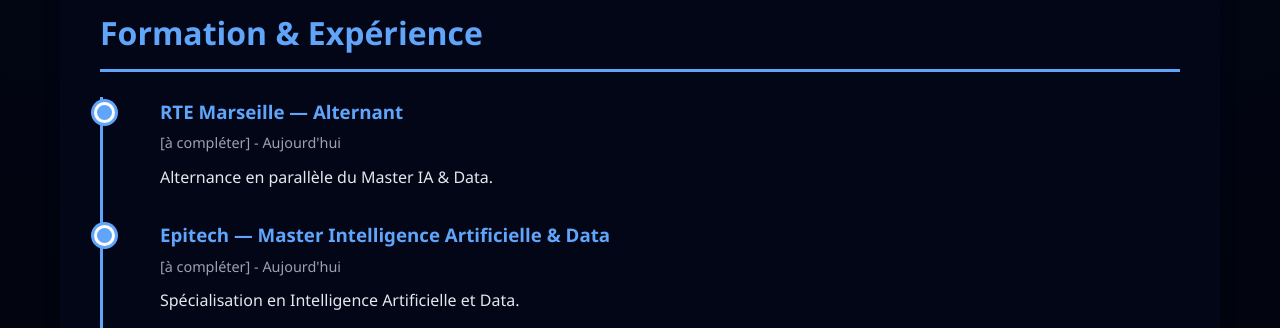
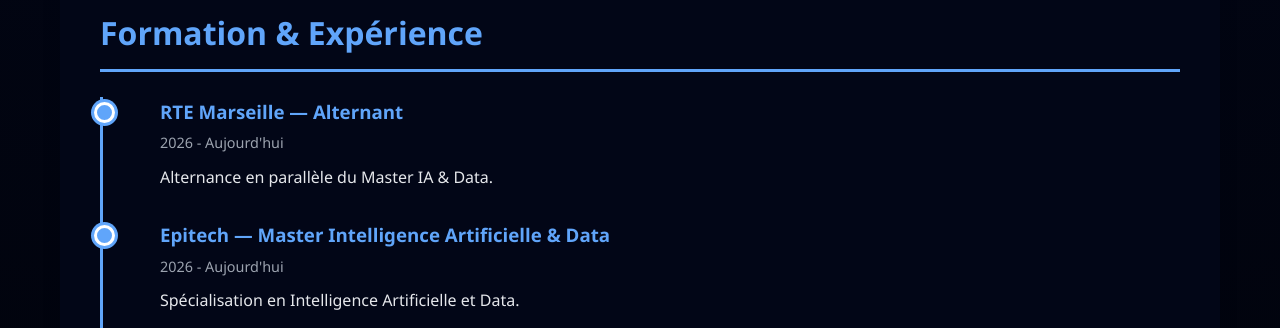
Before and after one commit to Mohandbel/Mohandbel.github.io, a plain HTML site: page index.html in a window 1280 px wide. Shown: the part 2780-3108 px from the top of the page. Drawn offline with Linux system fonts and the light colour scheme.

Commit message:
Update index.html

```diff
--- a/index.html
+++ b/index.html
@@ -227,12 +227,12 @@
             <div class="timeline">
                 <div class="timeline-item">
                     <h3>RTE Marseille — Alternant</h3>
-                    <div class="date">[à compléter] - Aujourd'hui</div>
+                    <div class="date">2026 - Aujourd'hui</div>
                     <p>Alternance en parallèle du Master IA & Data.</p>
                 </div>
                 <div class="timeline-item">
                     <h3>Epitech — Master Intelligence Artificielle & Data</h3>
-                    <div class="date">[à compléter] - Aujourd'hui</div>
+                    <div class="date">2026 - Aujourd'hui</div>
                     <p>Spécialisation en Intelligence Artificielle et Data.</p>
                 </div>
                 <div class="timeline-item">
```
